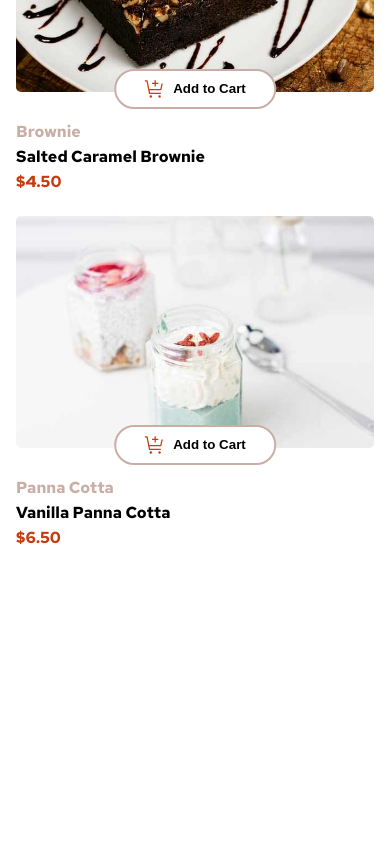
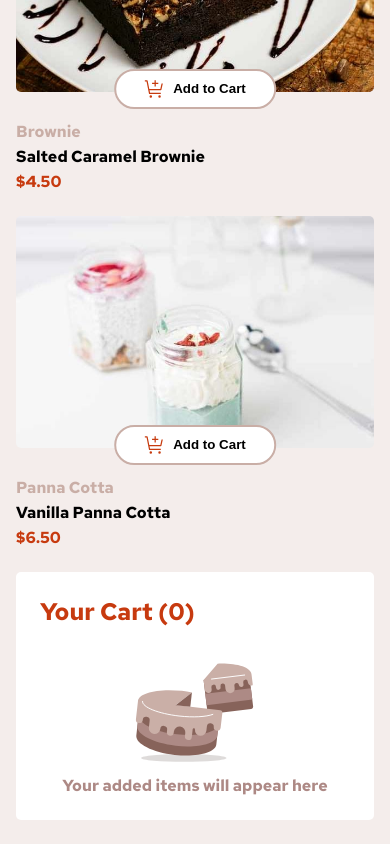
Before and after one commit to h4rdPL/restaurant-cart, a React (Create React App) app: page / in a window 390 px wide. Shown: the part 2732-3576 px from the top of the page. Before the commit the page ends 3328 px from the top, so only its background shows below. Built offline with nearby package versions, Linux system fonts and the light colour scheme.

Commit message:
Add Cart view for mobile

```diff
--- a/src/App.js
+++ b/src/App.js
@@ -1,6 +1,7 @@
 import "./App.css";
 import styled from "styled-components";
 import { MenuItem } from "./components/menuItem/MenuItem";
+import { CartItem } from "./components/cartItem/CartItem";
 
 const MenuItemWrapper = styled.div`
   padding: 1.5rem 1rem;
@@ -16,6 +17,7 @@ const App = () => {
       <MenuItemWrapper>
         <Heading>Desserts</Heading>
         <MenuItem />
+        <CartItem />
       </MenuItemWrapper>
     </>
   );
--- /dev/null
+++ b/src/components/cartItem/CartItem.js
@@ -0,0 +1,38 @@
+import React from "react";
+import styled from "styled-components";
+
+const CartWrapper = styled.div`
+  display: flex;
+  flex-direction: column;
+  justify-content: center;
+  align-items: center;
+  background-color: ${({ theme }) => theme.colors.white};
+  border-radius: 5px;
+  padding: 1.5rem;
+`;
+
+const CartHeading = styled.h2`
+  align-self: flex-start;
+  color: ${({ theme }) => theme.colors.red};
+  margin-bottom: 1.5rem;
+`;
+
+const CartImage = styled.img`
+  width: 40%;
+`;
+
+const CartParagraph = styled.p`
+  font-size: 1rem;
+  color: ${({ theme }) => theme.colors.rose400};
+  font-weight: bold;
+`;
+
+export const CartItem = () => {
+  return (
+    <CartWrapper>
+      <CartHeading>Your Cart (0)</CartHeading>
+      <CartImage src="/images/illustration-empty-cart.svg" alt="Add to Cart" />
+      <CartParagraph>Your added items will appear here</CartParagraph>
+    </CartWrapper>
+  );
+};
--- a/src/themes/GlobalStyles.js
+++ b/src/themes/GlobalStyles.js
@@ -25,6 +25,7 @@ const GlobalStyle = createGlobalStyle`
 
     body {
         font-family: "RedHatText";
+        background-color: ${({ theme }) => theme.colors.rose100};
     }
 `;
 
--- a/src/themes/theme.js
+++ b/src/themes/theme.js
@@ -2,6 +2,7 @@ const theme = {
   colors: {
     red: "hsl(14, 86%, 42%)",
     green: "hsl(159, 69%, 38%)",
+    white: "#fff",
     rose50: "hsl(20, 50%, 98%)",
     rose100: "hsl(13, 31%, 94%)",
     rose300: "hsl(14, 25%, 72%)",
```
